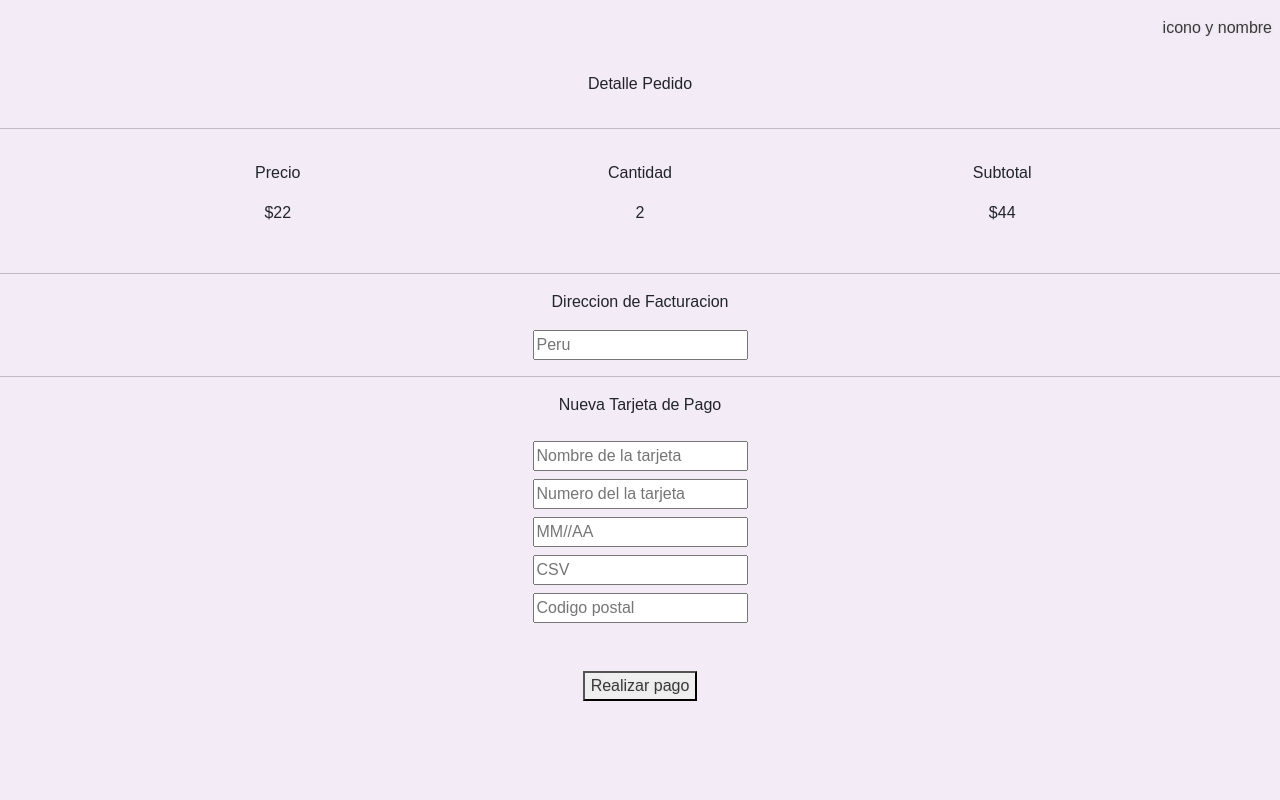
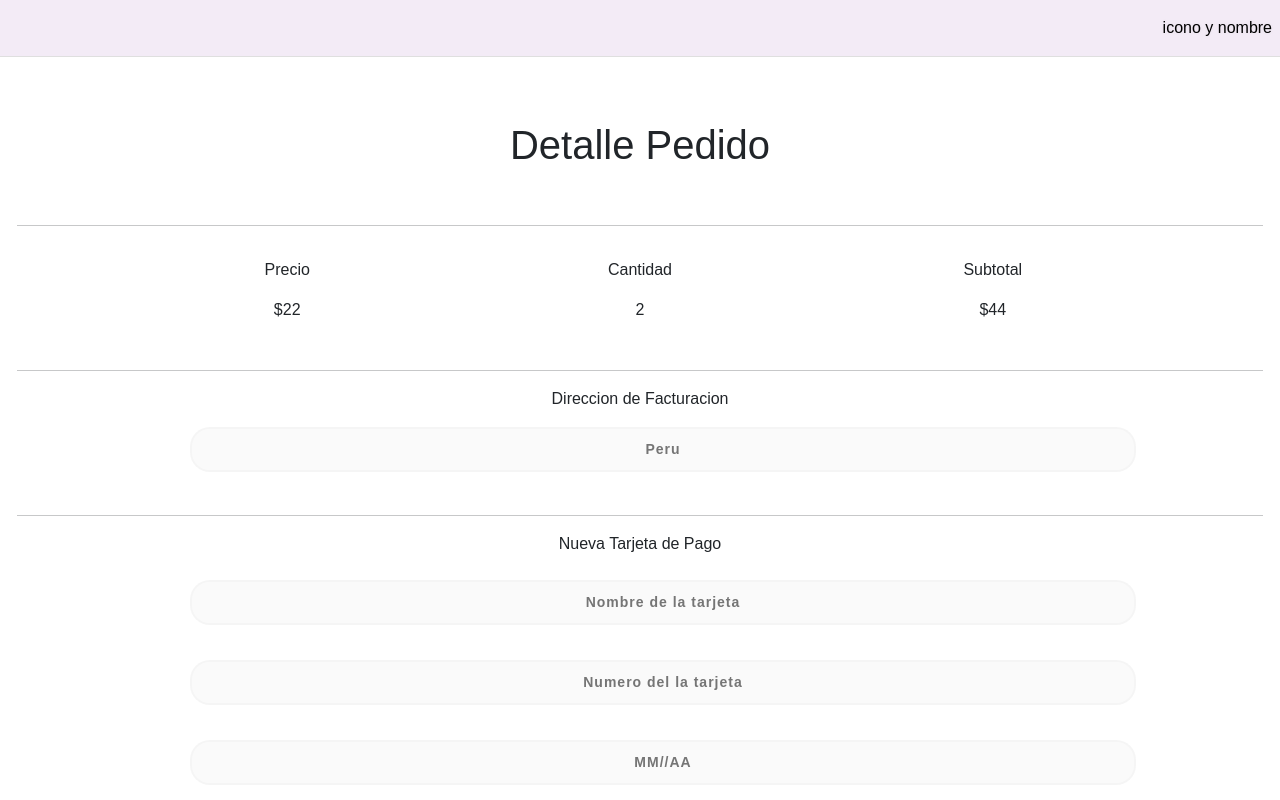
Before and after one commit to victorlaragurmendi/pwaVentaTickets, a React (Create React App) app: page /pagar in a window 1280 px wide. Shown: the top 800 px of the page. Built offline with nearby package versions, Linux system fonts and the light colour scheme.

Commit message:
diseño compras

```diff
--- a/src/components/compras/DetalleCompras.js
+++ b/src/components/compras/DetalleCompras.js
@@ -13,10 +13,17 @@ const DetalleCompras = () => {
                 <div className=" navbar  d-flex flex-row-reverse">
                     <div className="p-2" ><a href="/perfilusuario">icono y nombre</a></div>
                 </div>
-                <div className="row">
+                <div className="row card-body card">
 
                     <div>
-                        <div className="d-flex justify-content-center  txtiniciarsesion mt-3"> <p>Detalle Pedido</p></div>
+
+
+                        <div class="title-box">
+
+                    <h1>Detalle Pedido</h1>
+
+                    </div>
+
                         <hr></hr>
                         <div className="row mt-3">
                             <div className="col-1 "></div>
--- a/src/components/compras/Pagar.js
+++ b/src/components/compras/Pagar.js
@@ -12,10 +12,16 @@ const Pagar = () => {
                 <div className=" navbar  d-flex flex-row-reverse">
                     <div className="p-2" ><a href="/perfilusuario">icono y nombre</a></div>
                 </div>
-                <div className="row">
+                <div className="row  card-body card">
 
                     <div>
-                        <div className="d-flex justify-content-center  txtiniciarsesion mt-3"> <p>Detalle Pedido</p></div>
+                        <div class="title-box">
+
+                    <h1>Detalle Pedido</h1>
+
+                    </div>
+
+
                         <hr></hr>
                         <div className="row mt-3">
                             <div className="col-1 "></div>
@@ -66,30 +72,30 @@ const Pagar = () => {
                         <hr></hr>
                         <div className="d-flex justify-content-center  txtiniciarsesion mt-3"> <p>Direccion de Facturacion</p></div>
                         <div className="d-flex justify-content-center ">
-                            <input type="text" className=" " id="inlineFormInputName2" placeholder="Peru" />
+                            <input type="text" className="un" id="inlineFormInputName2" placeholder="Peru" />
                         </div>
                         <hr></hr>
                         <div className="d-flex justify-content-center  txtiniciarsesion mt-3"> <p>Nueva Tarjeta de Pago</p></div>
                         <div className="d-flex justify-content-center mt-2 ">
-                            <input type="text" className=" " id="inlineFormInputName2" placeholder="Nombre de la tarjeta" />
+                            <input type="text" className=" un" id="inlineFormInputName2" placeholder="Nombre de la tarjeta" />
                         </div>
                         <div className="d-flex justify-content-center mt-2 ">
-                            <input type="text" className=" " id="inlineFormInputName2" placeholder="Numero del la tarjeta" />
+                            <input type="text" className=" un" id="inlineFormInputName2" placeholder="Numero del la tarjeta" />
                         </div>
                         <div className="d-flex justify-content-center mt-2 ">
-                            <input type="text" className=" " id="inlineFormInputName2" placeholder="MM//AA" />
+                            <input type="text" className=" un" id="inlineFormInputName2" placeholder="MM//AA" />
                         </div>
                         <div className="d-flex justify-content-center mt-2">
-                            <input type="text" className=" " id="inlineFormInputName2" placeholder="CSV" />
+                            <input type="text" className="un " id="inlineFormInputName2" placeholder="CSV" />
                         </div>
                         <div className="d-flex justify-content-center mt-2">
-                            <input type="text" className=" " id="inlineFormInputName2" placeholder="Codigo postal" />
+                            <input type="text" className=" un" id="inlineFormInputName2" placeholder="Codigo postal" />
                         </div>
                         <div className="row">
                             <div>
                                 <div className="d-flex justify-content-center mt-5">
                                     <div>
-                                        <button className="btningresar" ><a href="/detallecompras">Realizar pago</a></button>
+                                        <button className="btningresar btningresar btn btn-info btn-nueva" ><a href="/detallecompras">Realizar pago</a></button>
                                     </div>
                                 </div>
                             </div>
--- a/src/components/compras/RegistroCompras.js
+++ b/src/components/compras/RegistroCompras.js
@@ -8,13 +8,18 @@ const RegistroCompras = () => {
 
     return (
         <>
-            <container className="fluid fondo">
+            <container className="fluid fondo ">
                 <div className=" navbar  d-flex flex-row-reverse">
                     <div className="p-2" ><a href="/perfilusuario">icono y nombre</a></div>
                 </div>
-                <div className="row">
+                <div className=" row card-body card ">
                     <div>
-                        <div className="d-flex justify-content-center  txtiniciarsesion mt-3"> <p>Registro de compras</p></div>
+
+                        <div class="title-box">
+
+                            <h1>Registro de compras</h1>
+
+                            </div>
                         <hr></hr>
                         <div className="row mt-3">
                             <div className="d-flex justify-content-center  txtiniciarsesion mt-3"> <p><a href="detallecompras">Evento Social 1</a></p></div>
@@ -68,7 +73,7 @@ const RegistroCompras = () => {
                     </div>
                 </div>
 
-                <div className="row">
+                <div className="row card-body card ">
                     <div>
                         <hr></hr>
                         <div className="row mt-3">
@@ -122,7 +127,7 @@ const RegistroCompras = () => {
 
                     </div>
                 </div>
-                <div className="row">
+                <div className="row card-body card ">
                     <div>
                         <hr></hr>
                         <div className="row mt-3">
--- a/src/components/eventos/DetalleEvento.js
+++ b/src/components/eventos/DetalleEvento.js
@@ -11,10 +11,14 @@ const DetalleEvento = () => {
                     <div className=" navbar  d-flex flex-row-reverse">
                         <div className="p-2" ><a href="/perfilusuario">icono y nombre</a></div>
                     </div>
-                    <div className="row">
+                    <div className="row   card-body card">
 
                         <div>
-                            <div className="d-flex justify-content-center  txtiniciarsesion mt-3"> <p>Evento Social 1</p></div>
+                        <div class="title-box">
+
+                        <h1>Evento Social 1</h1>
+
+                        </div>
 
 
                             <div className="row mt-3">
@@ -27,6 +31,8 @@ const DetalleEvento = () => {
                                                     <h5 className="card-title">Evento Social 1</h5>
                                                     <p className="card-text">With supporting text below as a natural lead-in to additional content.</p>
                                                 </div>
+
+
                                             </div>
                                         </div>
 
@@ -83,7 +89,7 @@ const DetalleEvento = () => {
 
                                             <div className="d-flex justify-content-center mt-5">
                                                 <div>
-                                                    <button className="btningresar" ><a href="/pagar">Comprar ahora</a></button>
+                                                    <button className="btningresar btningresar btn btn-info btn-nueva" ><a href="/pagar">Comprar ahora</a></button>
                                                 </div>
                                             </div>
 
--- a/src/components/eventos/EditarEvento.js
+++ b/src/components/eventos/EditarEvento.js
@@ -10,25 +10,31 @@ const EditarEvento = () => {
                 <div className=" navbar  d-flex flex-row-reverse">
                     <div className="p-2"  ><a href="/perfiladministrador">admin</a></div>
                 </div>
-                <div className="row">
+                <div className="row  card-body card">
 
                     <div>
-                        <div className="d-flex justify-content-center mt-5 pt-5 txtiniciarsesion"> <p>Editar Evento</p></div>
-                        <div className="d-flex justify-content-center mt-5">
-                            <input type="text" className=" " id="inlineFormInputName2" placeholder="Nombre Evento" />
+
+                        <div class="title-box">
+
+                            <h1>Editar Evento</h1>
+
+                        </div>
+
+                        <div className="d-flex justify-content-center mt-2">
+                            <input type="text" className="un" id="inlineFormInputName2" placeholder="Nombre Evento" />
                         </div>
                         <div className="d-flex justify-content-center mt-2">
-                            <input type="text" className=" " id="inlineFormInputName2" placeholder="Precio" />
+                            <input type="text" className="un" id="inlineFormInputName2" placeholder="Precio" />
                         </div>
                         <div className="d-flex justify-content-center mt-2">
-                            <input type="text" className=" " id="inlineFormInputName2" placeholder="Cantidad" />
+                            <input type="text" className="un" id="inlineFormInputName2" placeholder="Cantidad" />
                         </div>
                         <div className="d-flex justify-content-center mt-2">
 
                             <div className="row">
                                 <div className="col-1"></div>
                                 <div className="col-10">
-                                    <textarea className="form-control" id="exampleFormControlTextarea1" rows="3" placeholder="descripcion..."></textarea>
+                                    <textarea className="un form-control" id="exampleFormControlTextarea1" rows="3" placeholder="descripcion..."></textarea>
                                 </div>
                                 <div className="col-1"></div>
                             </div>
@@ -36,7 +42,7 @@ const EditarEvento = () => {
                         </div>
                         <div className="d-flex justify-content-center mt-5">
                             <div>
-                                <button className="btningresar" ><a href="/perfiladministrador">Actualizar</a></button>
+                                <button className="btningresar btningresar btn btn-info btn-nueva" ><a href="/perfiladministrador">Actualizar</a></button>
                             </div>
                         </div>
 
--- a/src/components/login/IniciarSesion.js
+++ b/src/components/login/IniciarSesion.js
@@ -24,7 +24,7 @@ const IniciarSesion = () => {
 
         <input type="password" className="pass" id="inlineFormInputName1" placeholder="contraseña" />
 
-        <button className="submit btn-info" ><a href="/home">Ingresar</a></button>
+        <button className="submit btn-primary" ><a href="/home">Ingresar</a></button>
         <p className="forgot" align="center"><a href="/perfiladministrador">Ingresar como Admin (Pruebas)</a></p>
         <p className="forgot" align="center"><a  href="/registrousuario">no tienes cuenta registrate</a></p>
 
--- a/src/index.css
+++ b/src/index.css
@@ -124,7 +124,7 @@ font-family: 'Ubuntu', sans-serif;
   cursor: pointer;
     border-radius: 5em;
     color: #fff;
-    background: linear-gradient(to right, #9C27B0, #E040FB);
+    background: #E040FB;
     border: 0;
     padding-left: 40px;
     padding-right: 40px;
@@ -144,7 +144,7 @@ font-family: 'Ubuntu', sans-serif;
 
 a {
     text-shadow: 0px 0px 3px rgba(117, 117, 117, 0.12);
-    color: #3a3939;
+    color: #000000;
     text-decoration: none
 }
 
```
